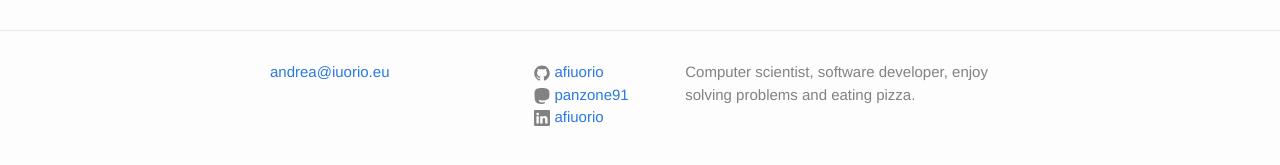
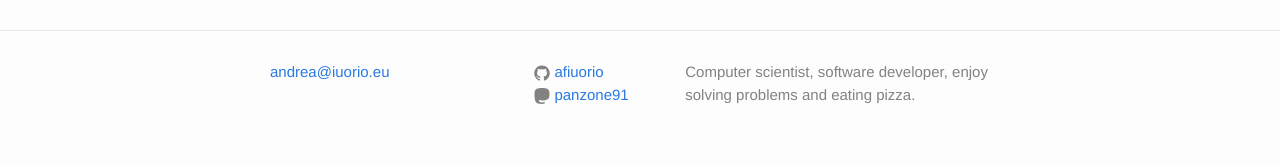
Before and after one commit to panzone91/afiuorio.github.io, a Jekyll site: the page built from index.html, in a window 1280 px wide. Shown: the part 711-876 px from the top of the page. Built offline with Jekyll 4.4.1, drawn with Linux system fonts in a browser that asks for light colours.

Commit message:
remove linkedin

```diff
--- a/_config.yml
+++ b/_config.yml
@@ -6,7 +6,6 @@ baseurl: "" # the subpath of your site, e.g. /blog
 url: "https://af.iuorio.eu" # the base hostname & protocol for your site
 github_username: afiuorio
 mastodon_username: panzone91
-linkedin_username: afiuorio
 
 # Build settings
 markdown: kramdown
```
